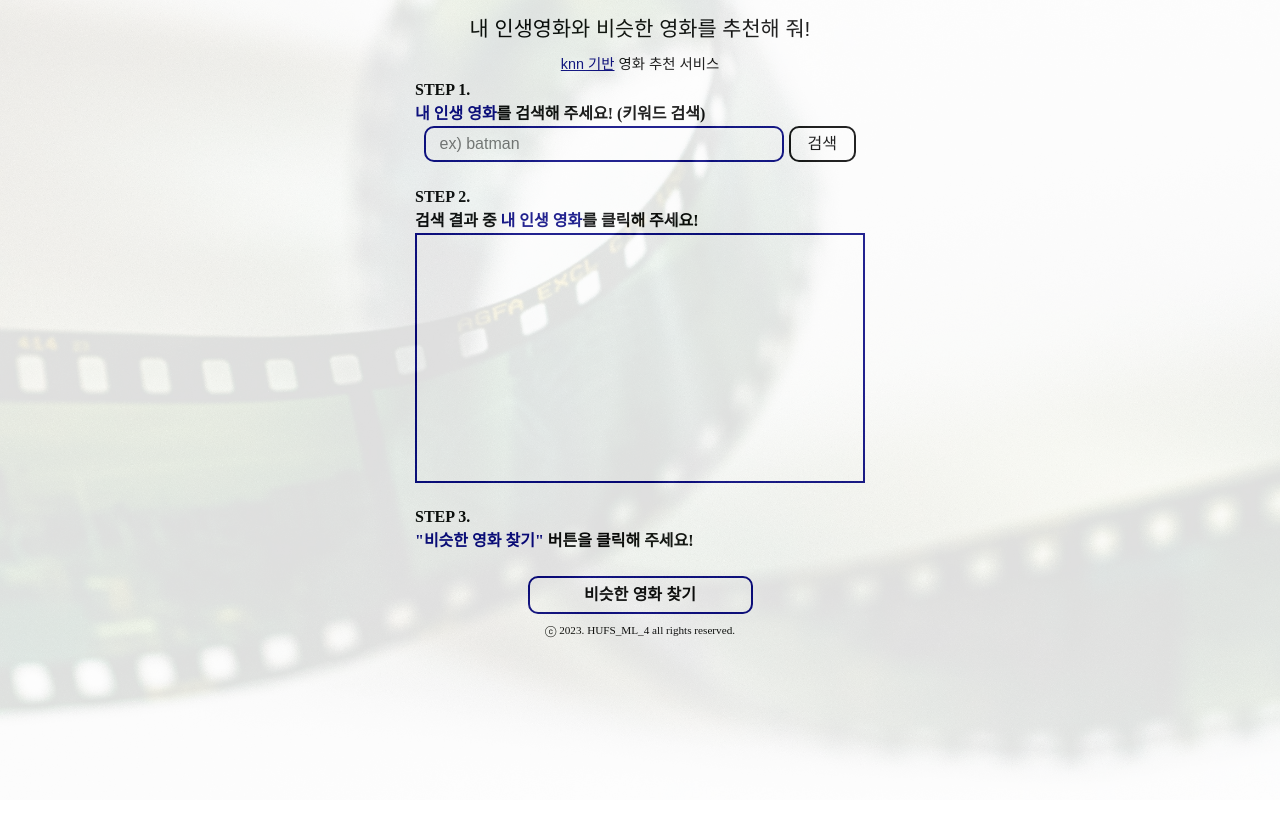
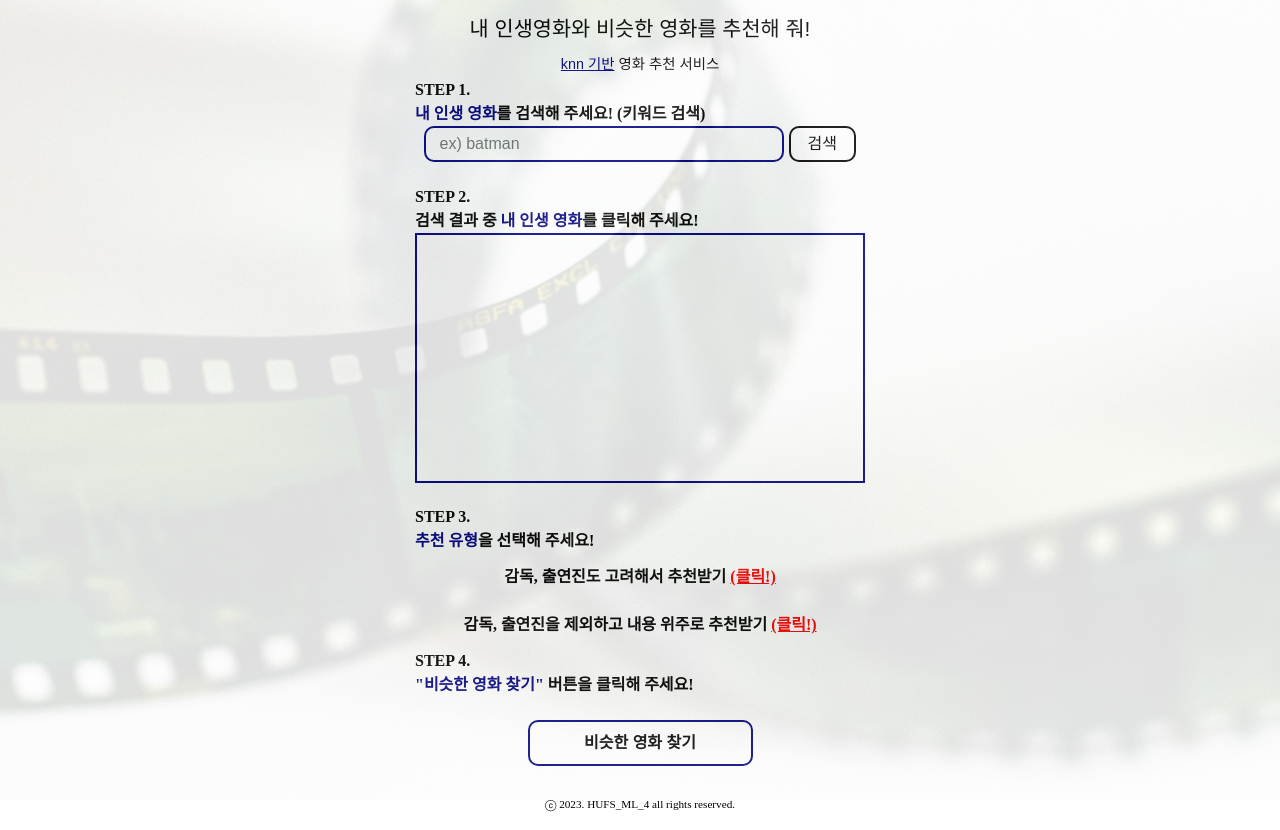
Before and after one commit to HUFSML4/client, a React (Create React App) app: page / in a window 1280 px wide. Before the commit the page ends 800 px from the top, so only its background shows below. Built offline with nearby package versions, Linux system fonts and the light colour scheme.

Commit message:
add option (select recommend type)

```diff
--- a/src/pages/landing/body.jsx
+++ b/src/pages/landing/body.jsx
@@ -60,12 +60,33 @@ function Body() {
         }
     }
 
+    // 추천 유형 선택
+    const [recommendType, setRecommendType] = useState('');
+    const handleOnClickIncludeExclude = (e) => {
+        const selectedType = e.target.id;
+        const includeP = document.getElementById('include');
+        const excludeP = document.getElementById('exclude');
+
+        if (selectedType === 'include'){
+            includeP.style.color = `navy`;
+            excludeP.style.color = `#000`;
+        }
+        else if(selectedType === 'exclude'){
+            includeP.style.color = `#000`;
+            excludeP.style.color = `navy`;
+        }
+        setRecommendType(selectedType);
+    }
+
     // 비슷한 영화 찾기 클릭 시
     const [selectedMovie, setSelectedMovie] = useState('');
     const navigate = useNavigate();
     const handleOnClickFind = () => {
         if (selectedMovie === '') {
             alert('선택된 영화가 없어요!');
+        }
+        else if(recommendType === ''){
+            alert('추천 유형을 선택해 주세요!');
         }
         else{
             navigate(`/loading/${selectedMovie}`);
@@ -85,6 +106,11 @@ function Body() {
             </h1>
             <section id="searchResultSection" onClick={handleOnClickSearchResultSection}></section>
             <h1>STEP 3.<br />
+                <span>추천 유형</span>을 선택해 주세요!
+            </h1>
+            <p id="include" onClick={handleOnClickIncludeExclude}>감독, 출연진도 고려해서 추천받기 <span>(클릭!)</span></p>
+            <p id="exclude" onClick={handleOnClickIncludeExclude}>감독, 출연진을 제외하고 내용 위주로 추천받기 <span>(클릭!)</span></p>
+            <h1>STEP 4.<br />
                 <span>"비슷한 영화 찾기"</span> 버튼을 클릭해 주세요!
             </h1>
             <button onClick={handleOnClickFind}>비슷한 영화 찾기</button>
--- a/src/pages/landing/style.jsx
+++ b/src/pages/landing/style.jsx
@@ -103,17 +103,48 @@ export const BodyDiv = styled.div`
             color: navy;
         }
     }
-    && button:nth-child(6){
+
+    && p:nth-child(6){
+        margin: 0;
+        text-align: center;
+        line-height: 3;
+        font-weight: 600;
+        span{
+            text-decoration: underline;
+            color: red;
+        }
+    }
+    && p:nth-child(7){
+        text-align: center;
+        margin: 0;
+        line-height: 3;
+        font-weight: 600;
+        span{
+            text-decoration: underline;
+            color: red;
+        }
+    }
+
+    && h1:nth-child(8){
+        margin: 0;
+        font-size: 100%;
+        font-weight: 600;
+        line-height: 1.5;
+        span{
+            color: navy;
+        }
+    }
+
+    && button:nth-child(9){
         background-color: #fff;
         border: 2px solid navy;
         border-radius: 10px;
         box-sizing: border-box;
-        line-height: 2;
+        line-height: 2.5;
         font-size: 100%;
         font-family: sans-serif;
         display: block;
-        margin: 0 auto;
-        margin-top: 5%;
+        margin: 5% auto;
         width: 50%;
         font-weight: 600;
     }
```
